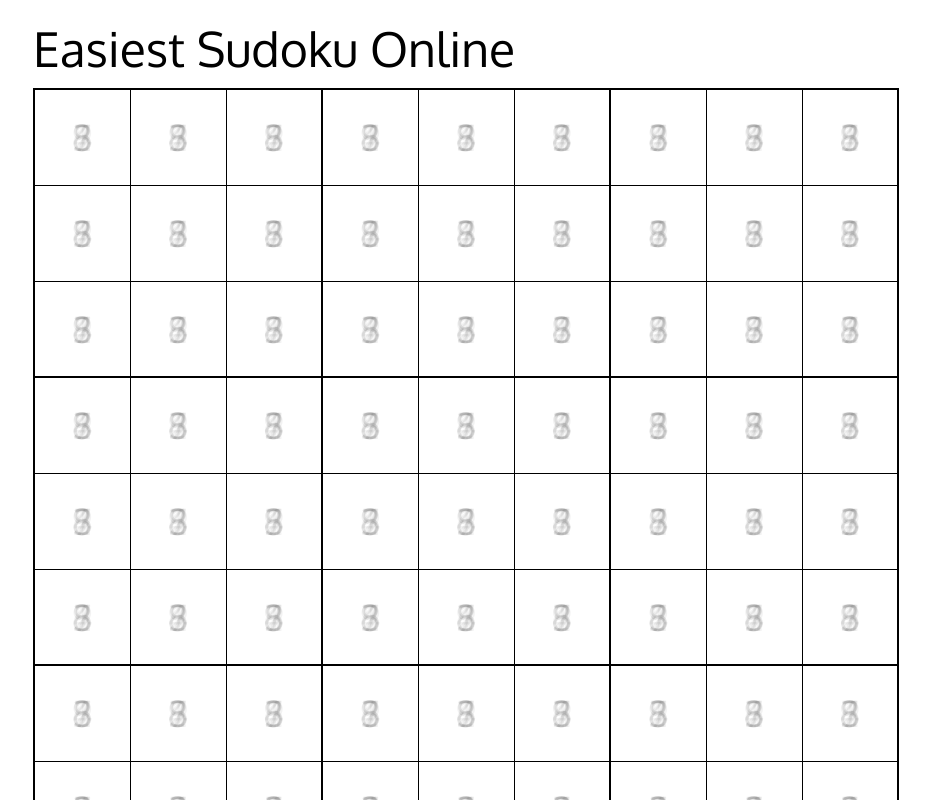
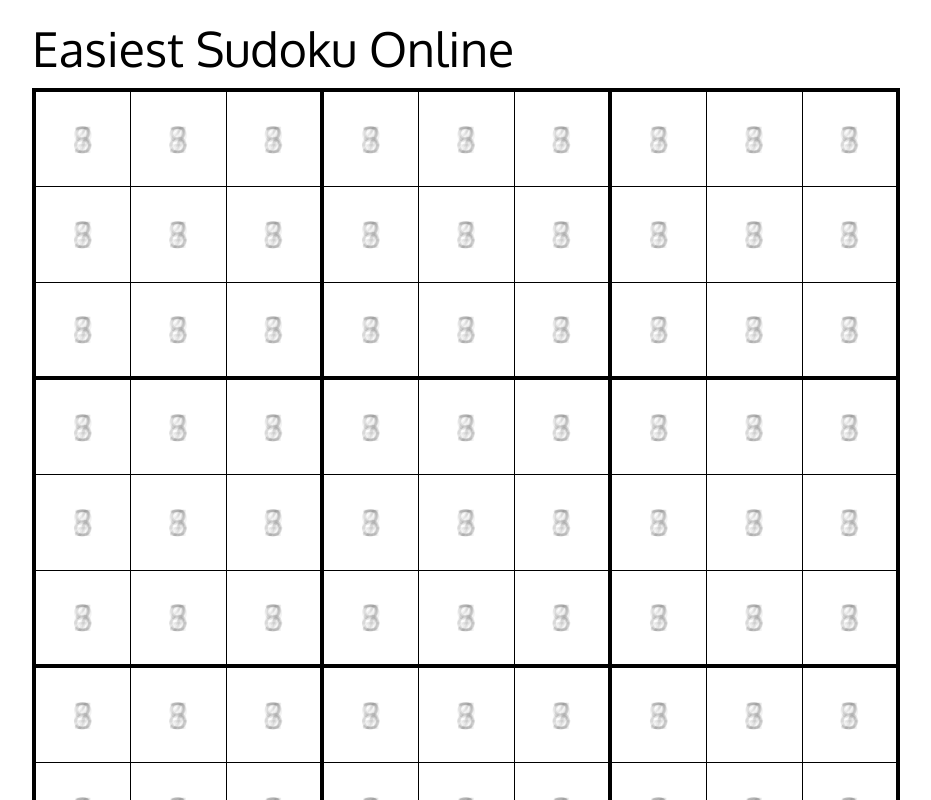
Before and after one commit to derroobin/sudoku-solver, a Next.js app: page / in a window 1280 px wide. Shown: the top 800 px of the page, without its empty margins (174-1105 px from the left). Built offline with nearby package versions, Linux system fonts and the light colour scheme.

Commit message:
border adjustment

```diff
--- a/pages/index.tsx
+++ b/pages/index.tsx
@@ -174,27 +174,34 @@ const Home: NextPage = () => {
     <div className="dark:bg-slate-900 dark:text-slate-300 pt-6 min-h-screen">
       <div className="mx-auto w-max font-oxygen ">
         <h1 className="text-5xl mb-4">Easiest Sudoku Online</h1>
-        <table className="border-2 border-black">
+        <table className="border-4 border-black dark:border-sky-800">
           <tbody>
-            {board.map((row, i) => {
+            {board.map((row, rowIdx) => {
               return (
                 <tr
-                  key={`r${i}`}
-                  className={`${i % 3 === 0 ? 'border-t-2 border-black' : ''}`}>
-                  {row.map((v, idx) => {
+                  key={`r${rowIdx}`}
+                  className={`${
+                    rowIdx % 3 === 0
+                      ? 'border-t-4 border-black dark:border-sky-800'
+                      : ''
+                  }`}>
+                  {row.map((v, colIdx) => {
                     return (
                       <td
-                        className={`border border-black w-24 h-24 ${
-                          idx % 3 === 0 ? 'border-l-2' : ''
+                        className={`border border-black dark:border-sky-800 w-24 h-24 ${
+                          colIdx % 3 === 0 ? 'border-l-4' : ''
                         } `}
-                        key={`r${i}${idx}`}>
+                        key={`r${rowIdx}${colIdx}`}>
                         {typeof v === 'number' ? (
-                          <Num num={v} callback={() => clearCell(i, idx)} />
+                          <Num
+                            num={v}
+                            callback={() => clearCell(rowIdx, colIdx)}
+                          />
                         ) : v[0] !== 0 ? (
                           <RenderButtons
                             nums={v}
-                            row={i}
-                            col={idx}
+                            row={rowIdx}
+                            col={colIdx}
                             callback={callback}
                           />
                         ) : (
```
